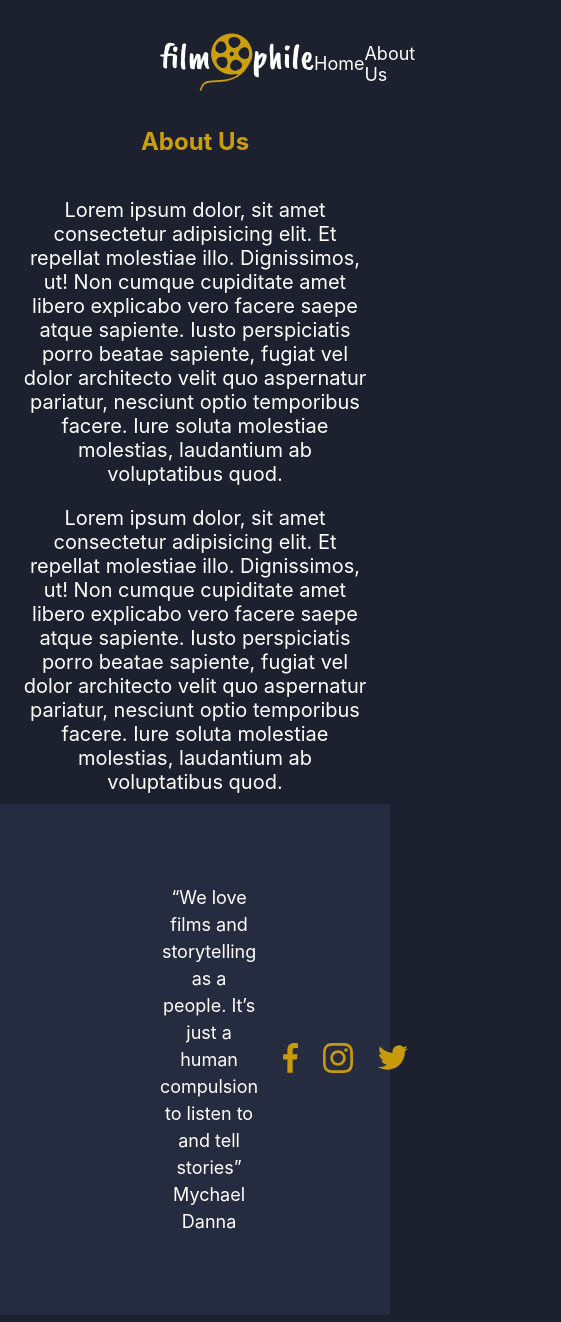
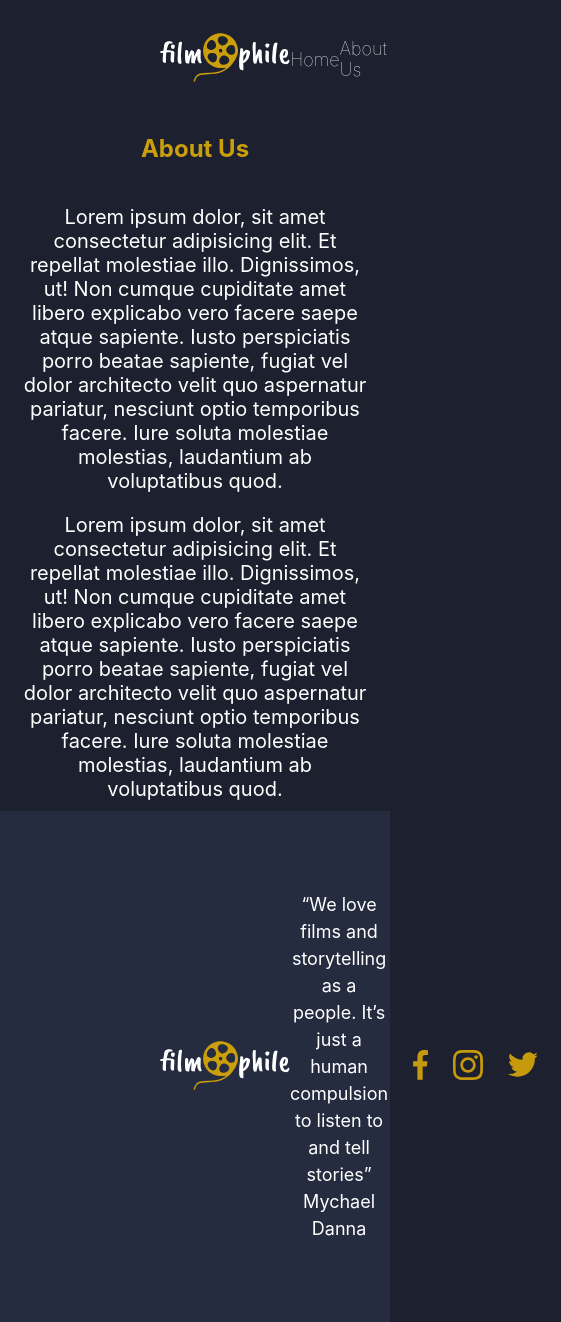
Before and after one commit to mihrilp/filmophile, a Next.js app: page /about in a window 390 px wide. Shown: the whole page, 561 px wide, since content can reach past the window. Built offline with nearby package versions, Linux system fonts and the light colour scheme.

Commit message:
fix: add responsive layout to pagination

```diff
--- a/components/footer.jsx
+++ b/components/footer.jsx
@@ -3,7 +3,10 @@ import { Logo, Facebook, Instagram, Twitter } from "../public/assets";
 function Footer(props) {
   return (
     <div className="footer">
-      <Logo className="footer__logo" />
+      <div className="footer__logo">
+        <Logo />
+      </div>
+
       <div className="footer__quote">
         <q>
           We love films and storytelling as a people. It’s just a human
--- a/styles/components/header.scss
+++ b/styles/components/header.scss
@@ -4,10 +4,11 @@
 .header {
     @include m.flex(row, space-between);
     width: 100%;
-    padding: 2rem v.$padding-x 0 v.$padding-x;
+    padding: 2rem v.$padding-x 1rem v.$padding-x;
     &__nav {
         @include m.flex(row, space-around);
         width: 20%;
         font-size: 18px;
+        font-weight: lighter;
     }
 }
--- a/styles/components/pagination.scss
+++ b/styles/components/pagination.scss
@@ -2,7 +2,6 @@
 @use "../variables" as v;
 
 .pagination {
-    @include m.flex(column, center, flex-start);
     width: 100%;
     margin-bottom: 5rem;
     &__title {
@@ -10,14 +9,14 @@
         margin-bottom: 4rem;
     }
     &__data {
-        @include m.flex(row, space-between);
-        flex-wrap: wrap;
-        gap: 5rem 0;
-        margin-bottom: 5rem;
+        display: grid;
+        grid-template-columns: repeat(auto-fit, minmax(180px, 1fr));
+        grid-gap: 10% 6%;
     }
     &__btns {
         @include m.flex(row, center);
         align-self: center;
+        margin-top: 9rem;
         button {
             border: none;
             background-color: v.$yellow;
```
Also changed, not shown: public/assets/logo_dark.svg.
